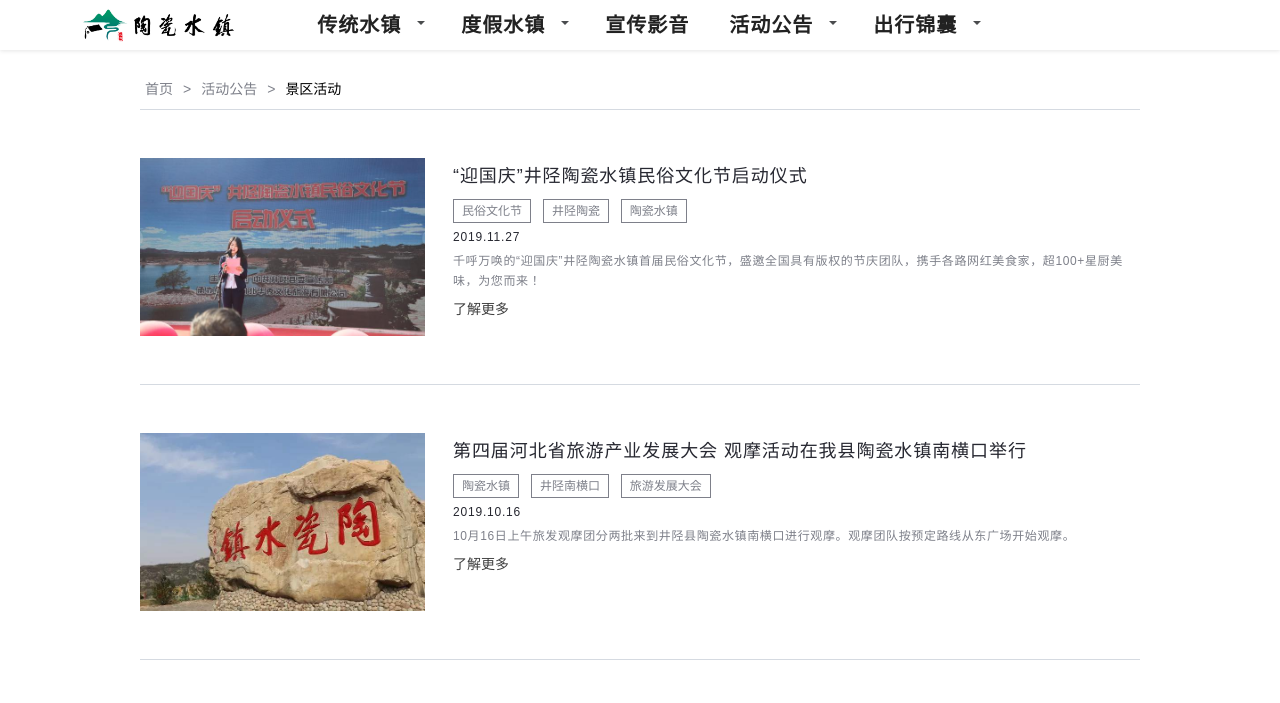
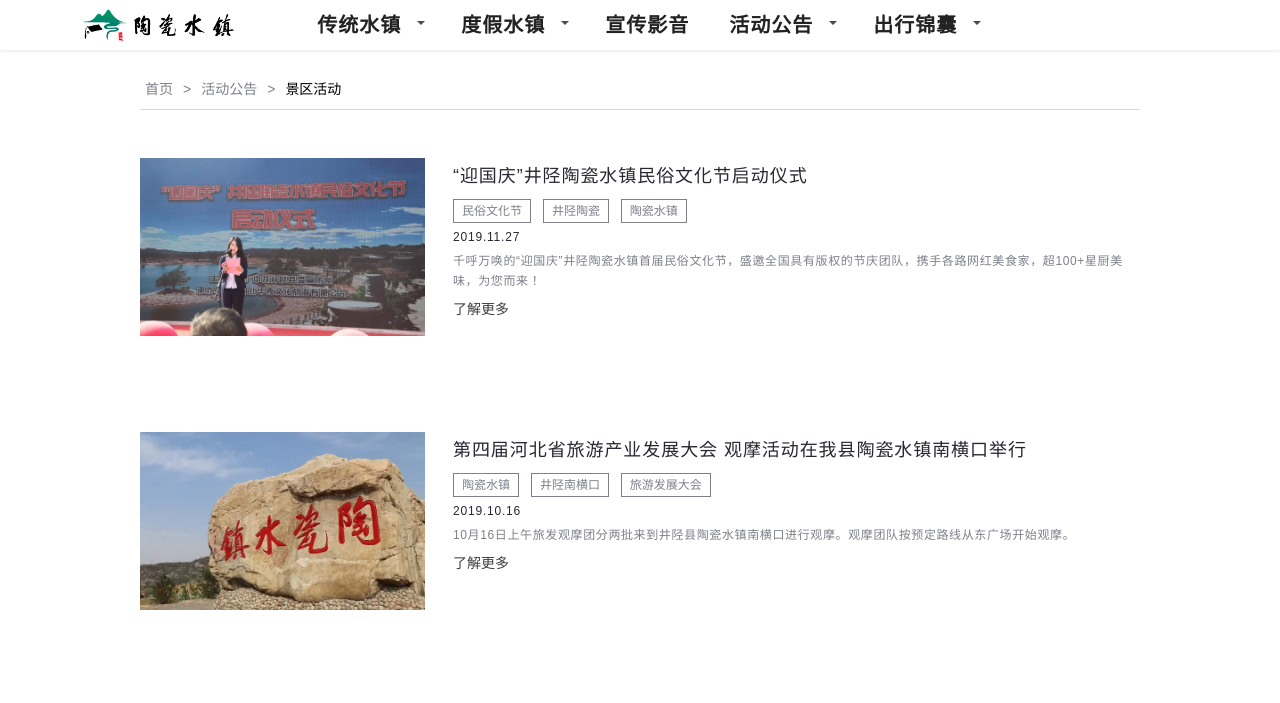
Before and after one commit to kinglogxzl/TCSZWeb, a Django app: page /activity/ in a window 1280 px wide. Shown: the top 703 px of the page. Run offline with Django 3.2, Linux system fonts and the light colour scheme; some libraries are stand-ins or nearby versions.

Commit message:
双河别墅图

```diff
--- a/static/css/activity.css
+++ b/static/css/activity.css
@@ -1,7 +1,7 @@
 .wrap{width:1400px;margin-left:auto;margin-right:auto;}
 .ph1{font-family: 'SourceHanS-S_Be206bf1321a330';font-size: 36px;color: #272831;letter-spacing: 1.29px;}
 .cultural > h1{padding-top:32px;}
-.cultural > ul > li{display:block;border-bottom:1px solid #D5DAE1;padding-bottom:48px;padding-top:48px;}
+.cultural > ul > li{display:block;padding-bottom:48px;padding-top:48px;}
 .cultural > ul > li:last-child{border-bottom:0}
 .cultural > ul > li img{float:left;margin-right:40px;width:400px;height:250px;}
 .cultural > ul > li > a > div{float:left;width:959px;}
```
Also changed, not shown: static/img/民宿/双河别墅1.jpg, static/img/民宿/双河别墅2.jpg.
